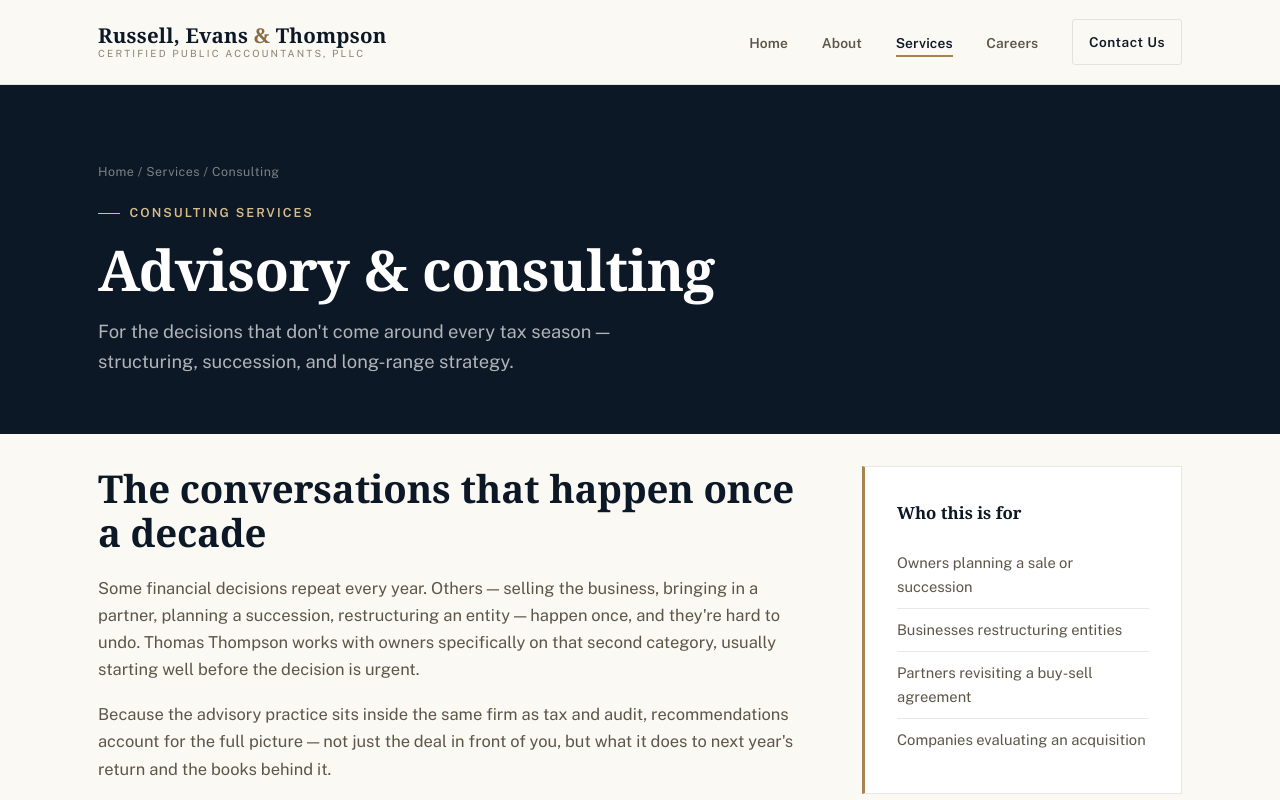
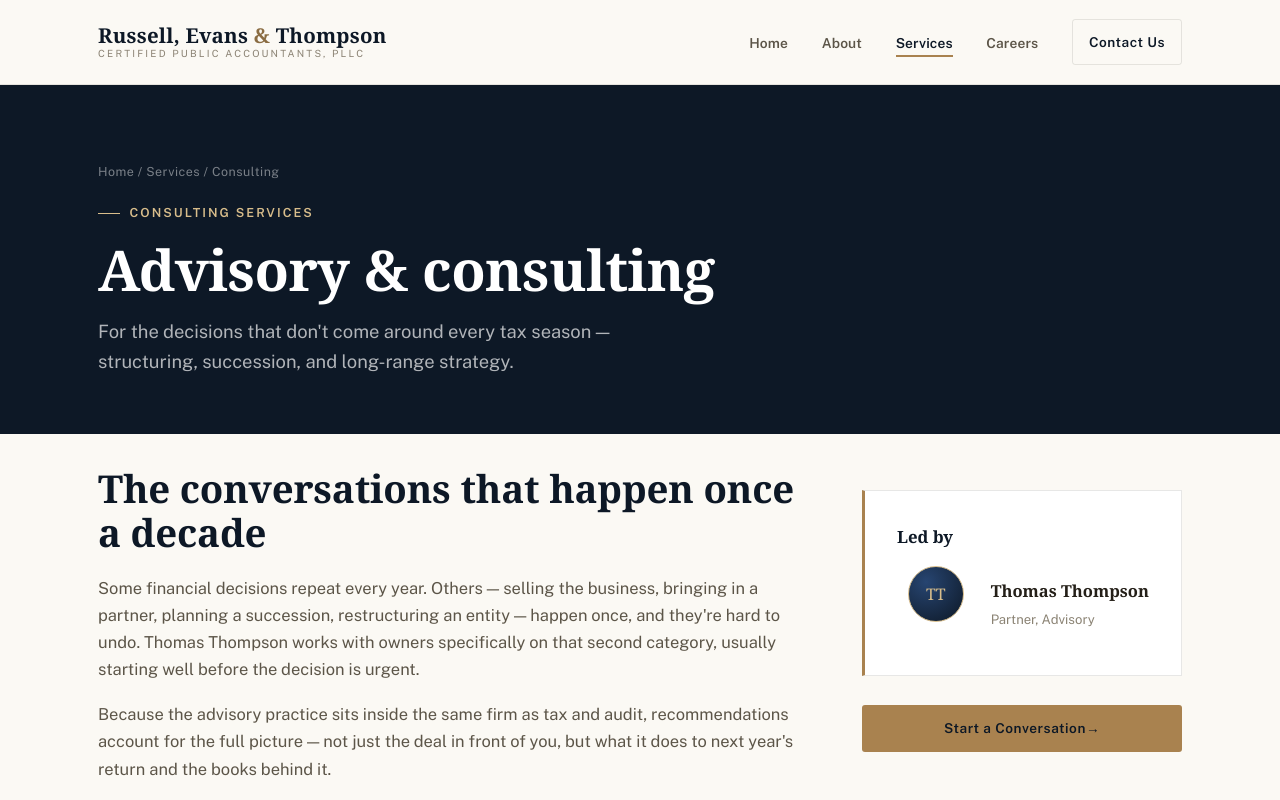
Before and after one commit to AidanGal135/files, a plain HTML site: page consulting.html in a window 1280 px wide. Shown: the top 800 px of the page. Drawn offline with nearby package versions, Linux system fonts and the light colour scheme.

Commit message:
remove who this is for in consulting

```diff
--- a/consulting.html
+++ b/consulting.html
@@ -90,15 +90,6 @@
     </div>
 
     <aside>
-      <div class="sidebar-card">
-        <h4>Who this is for</h4>
-        <ul>
-          <li>Owners planning a sale or succession</li>
-          <li>Businesses restructuring entities</li>
-          <li>Partners revisiting a buy-sell agreement</li>
-          <li>Companies evaluating an acquisition</li>
-        </ul>
-      </div>
       <div class="sidebar-card" style="margin-top: 1.5rem;">
         <h4>Led by</h4>
         <div style="display:flex; gap: 1rem; align-items:center;">
```
